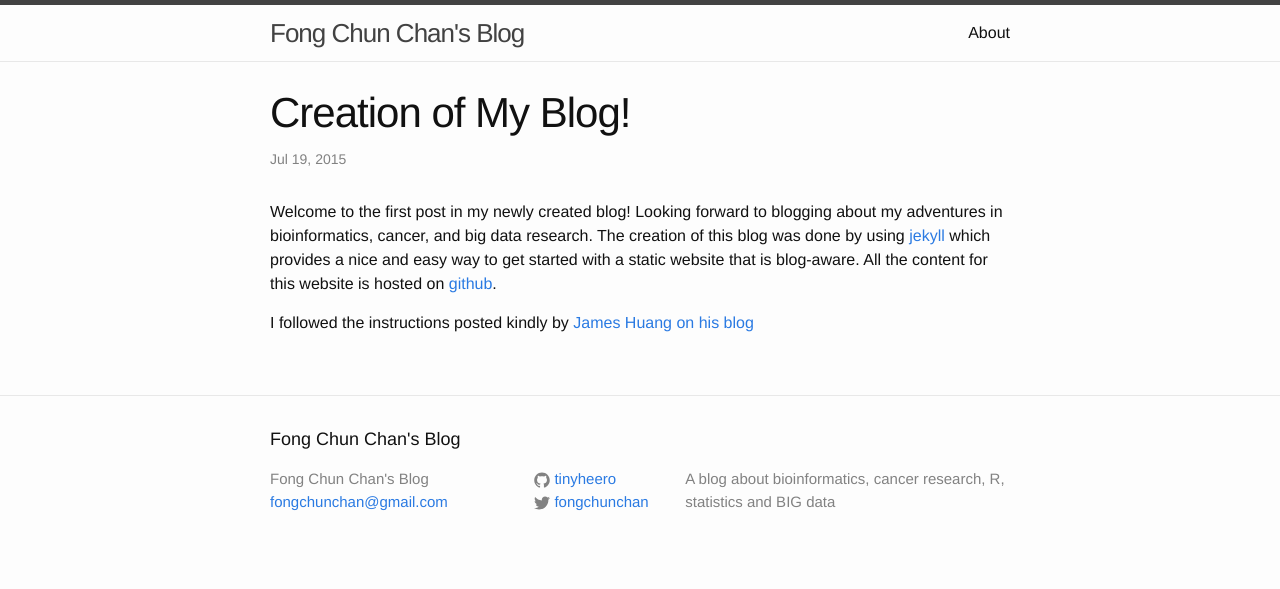
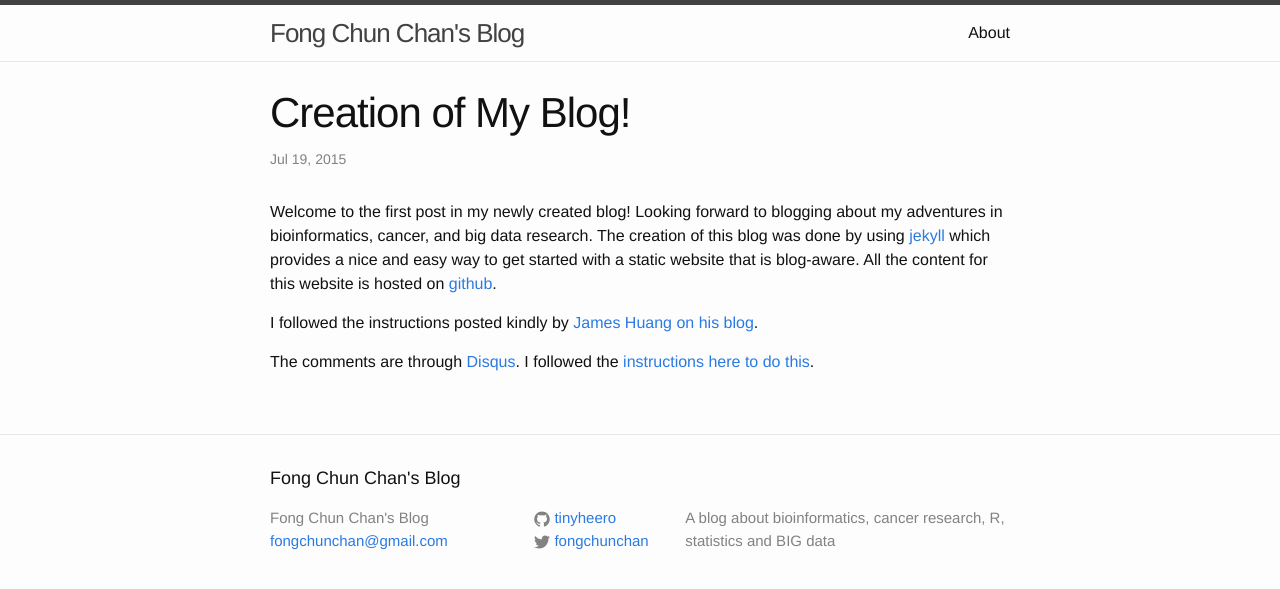
Before and after one commit to tinyheero/tinyheero.github.io, a Jekyll site: the page built from _posts/2015-07-19-first-post.markdown, in a window 1280 px wide. Shown: the top 589 px of the page. Built offline with Jekyll 4.4.1, drawn with Linux system fonts in a browser that asks for light colours; comment, search, counter and statistics services are not loaded.

Commit message:
Adding Disqus Comments

```diff
--- /dev/null
+++ b/_includes/disqus.html
@@ -0,0 +1,13 @@
+<div id="disqus_thread"></div>
+<script type="text/javascript">
+    /* * * CONFIGURATION VARIABLES * * */
+    var disqus_shortname = 'tinyheero';
+
+    /* * * DON'T EDIT BELOW THIS LINE * * */
+    (function() {
+        var dsq = document.createElement('script'); dsq.type = 'text/javascript'; dsq.async = true;
+        dsq.src = '//' + disqus_shortname + '.disqus.com/embed.js';
+        (document.getElementsByTagName('head')[0] || document.getElementsByTagName('body')[0]).appendChild(dsq);
+    })();
+</script>
+<noscript>Please enable JavaScript to view the <a href="https://disqus.com/?ref_noscript" rel="nofollow">comments powered by Disqus.</a></noscript>
--- a/_layouts/post.html
+++ b/_layouts/post.html
@@ -10,6 +10,8 @@
 
   <article class="post-content">
     {{ content }}
+
+		{% include disqus.html %}
   </article>
 
 </div>
--- a/_posts/2015-07-19-first-post.markdown
+++ b/_posts/2015-07-19-first-post.markdown
@@ -7,4 +7,6 @@
 
 Welcome to the first post in my newly created blog! Looking forward to blogging about my adventures in bioinformatics, cancer, and big data research. The creation of this blog was done by using [jekyll](http://jekyllrb.com/) which provides a nice and easy way to get started with a static website that is blog-aware. All the content for this website is hosted on [github](https://github.com/tinyheero/tinyheero.github.io).
 
-I followed the instructions posted kindly by [James Huang on his blog](http://growthalytics.com/programming/2015/07/19/setting-up-your-own-blog/)
+I followed the instructions posted kindly by [James Huang on his blog](http://growthalytics.com/programming/2015/07/19/setting-up-your-own-blog/).
+
+The comments are through [Disqus](https://disqus.com/). I followed the [instructions here to do this](http://www.perfectlyrandom.org/2014/06/29/adding-disqus-to-your-jekyll-powered-github-pages/).
```
